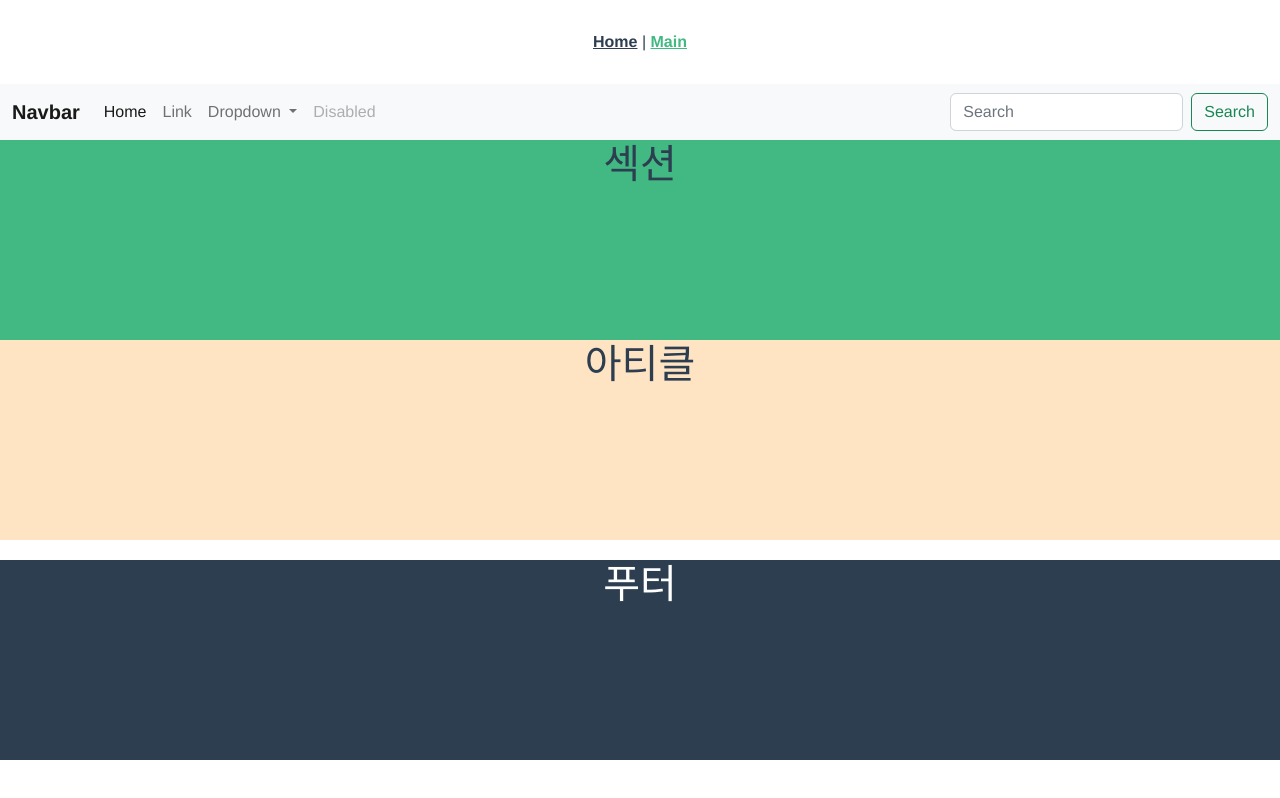
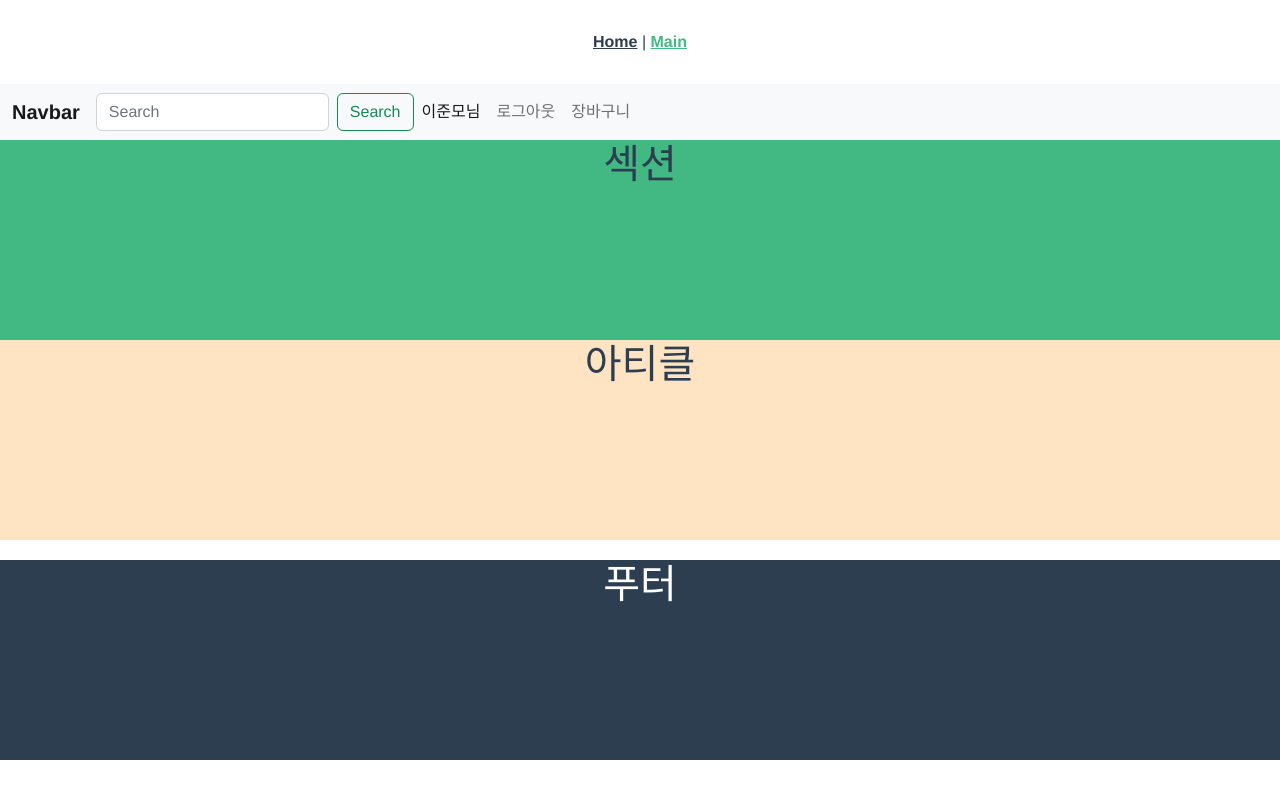
Before and after one commit to junmo-l/WorkPlace, a Vue app in the folder project_shop/: page /main in a window 1280 px wide. Built offline with nearby package versions, Linux system fonts and the light colour scheme.

Commit message:
header nav 정렬

```diff
--- a/project_shop/src/components/mainPage/headerT.vue
+++ b/project_shop/src/components/mainPage/headerT.vue
@@ -15,15 +15,26 @@
           >
             <span class="navbar-toggler-icon"></span>
           </button>
+          <form class="d-flex" role="search">
+            <input
+              class="form-control me-2"
+              type="search"
+              placeholder="Search"
+              aria-label="Search"
+            />
+            <button class="btn btn-outline-success" type="submit">
+              Search
+            </button>
+          </form>
           <div class="collapse navbar-collapse" id="navbarSupportedContent">
             <ul class="navbar-nav me-auto mb-2 mb-lg-0">
               <li class="nav-item">
-                <a class="nav-link active" aria-current="page" href="#">Home</a>
+                <a class="nav-link active" aria-current="page">이준모님</a>
               </li>
               <li class="nav-item">
-                <a class="nav-link" href="#">Link</a>
+                <a class="nav-link" href="#">로그아웃</a>
               </li>
-              <li class="nav-item dropdown">
+              <!-- <li class="nav-item dropdown">
                 <a
                   class="nav-link dropdown-toggle"
                   href="#"
@@ -41,22 +52,11 @@
                     <a class="dropdown-item" href="#">Something else here</a>
                   </li>
                 </ul>
-              </li>
+              </li> -->
               <li class="nav-item">
-                <a class="nav-link disabled">Disabled</a>
+                <a class="nav-link" href="#">장바구니</a>
               </li>
             </ul>
-            <form class="d-flex" role="search">
-              <input
-                class="form-control me-2"
-                type="search"
-                placeholder="Search"
-                aria-label="Search"
-              />
-              <button class="btn btn-outline-success" type="submit">
-                Search
-              </button>
-            </form>
           </div>
         </div>
       </nav>
```
